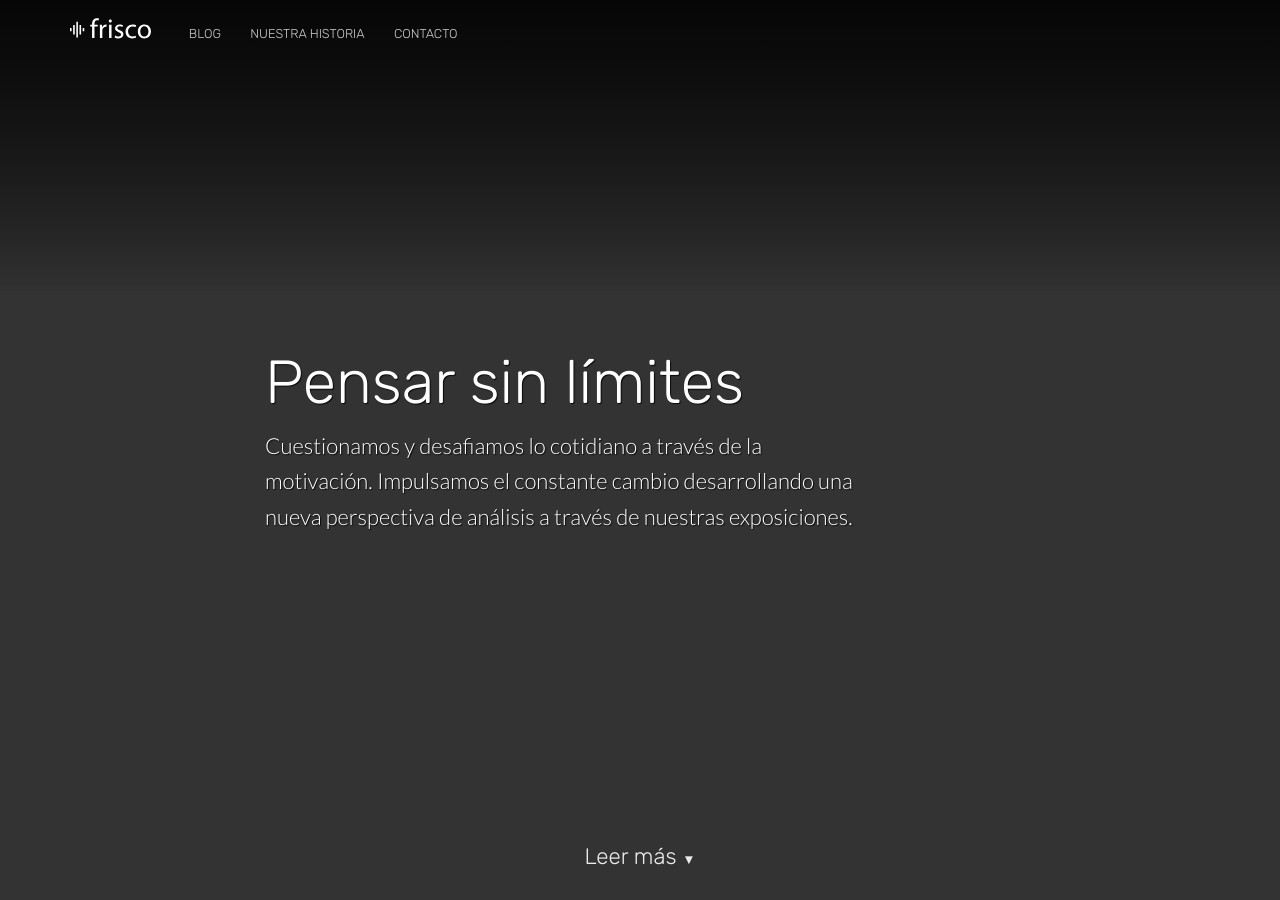
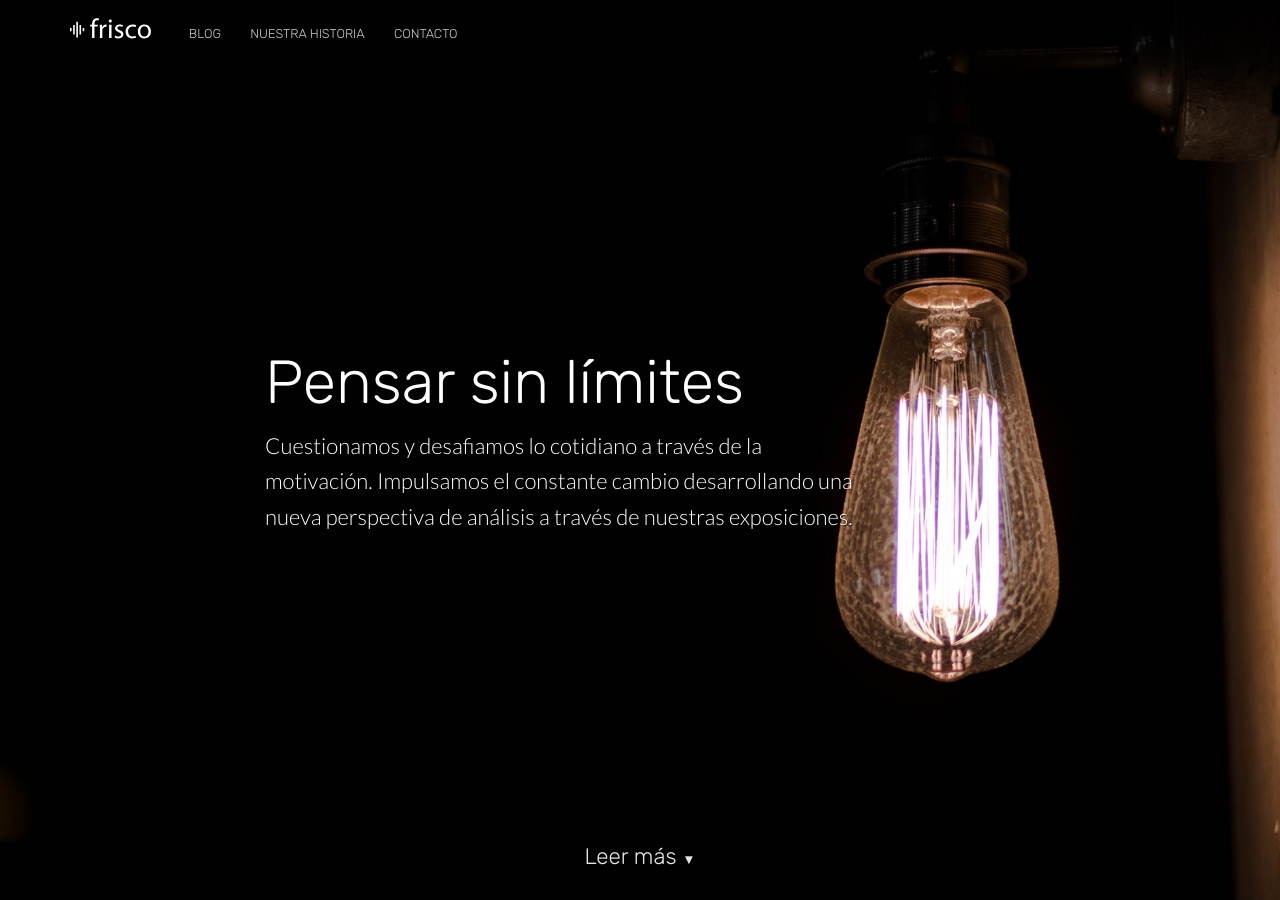
Before and after one commit to crisdesplats/eurekatalks, a Jekyll site: the page built from index.html, in a window 1280 px wide and 900 px high. Built offline with Jekyll 4.4.1, drawn with Linux system fonts in a browser that asks for light colours; nearby versions of some CDN libraries.

Commit message:
save arezzo files

```diff
--- a/index.html
+++ b/index.html
@@ -1,8 +1,8 @@
 ---
 title: Home
 description: The latest app to help you find new friends with common interests.
-image: ./images/landing.jpg
-bottom_image: ./images/landing-footer.jpg
+image: /images/landing.jpg
+bottom_image: /images/landing-footer.jpg
 ---
 
 <section class="hero" style="background-image: url({% include relative-src.html src=page.image %})">
```
